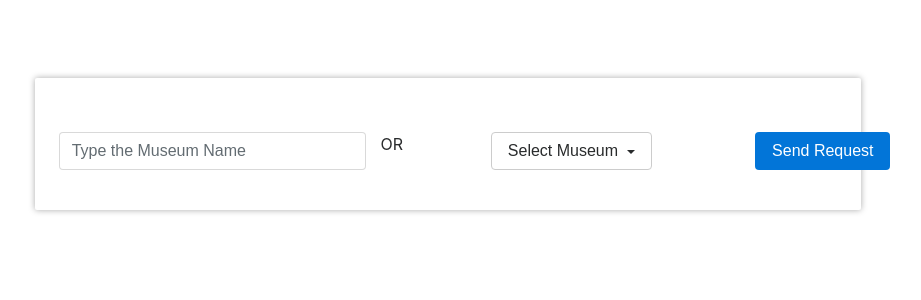
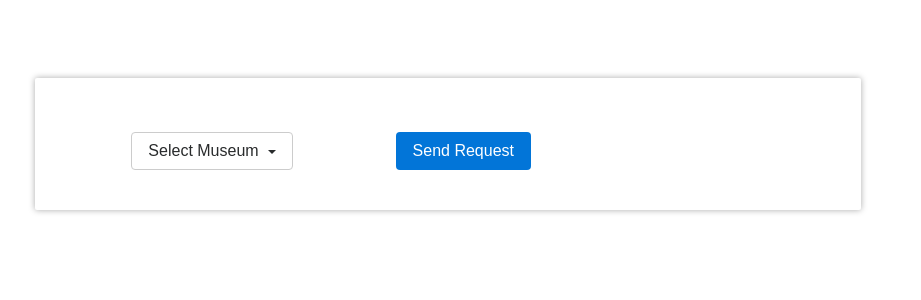
Before and after one commit to dcochs3/CS4400, a Flask app: template templates/curatorRequest.html in a window 1280 px wide. Shown: the part 16-316 px from the top of the page, without its empty margins (192-1113 px from the left). Run offline with Flask 2, Linux system fonts and the light colour scheme; the template is opened without the code that fills it: most values are stand-ins (such as "Sample title", 1, 10 or a date in 2020); some libraries are stand-ins or nearby versions.

Commit message:
Removed search capability in Curator Request

```diff
--- a/templates/curatorRequest.html
+++ b/templates/curatorRequest.html
@@ -33,16 +33,6 @@
 
                         <div class="form-group">
                             <div class="row">
-                                <div class="col-md-5">
-                                    {% if no_museums %}
-                                        <input type="museumname" name="museumname" class="form-control" id="del-mus-name" placeholder="No museums currently exist!" disabled="disabled">
-                                    {% else %}
-                                        <input type="museumname" name="museumname" class="form-control" id="del-mus-name" placeholder="Type the Museum Name" >
-                                    {% endif %}
-                                </div>
-
-                                OR
-
                                 {% if no_museums %}
 
                                     <div class="col-md-5">
```
